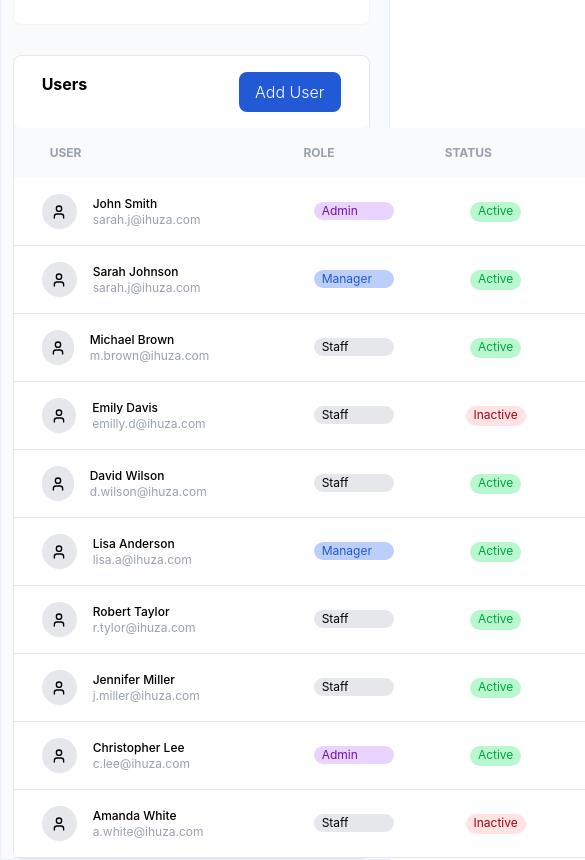
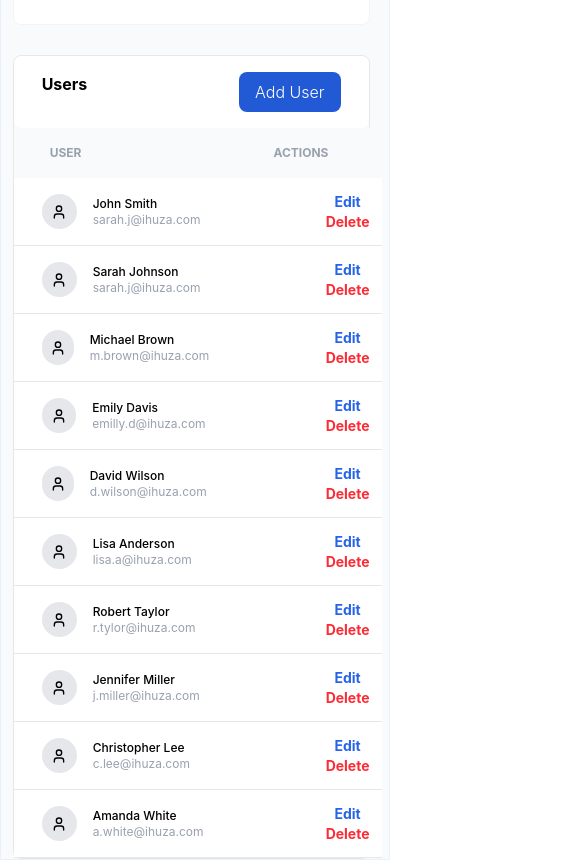
Before and after one commit to Philemon-ndayishimiye/Dashboard-React, a React (Vite) app in the folder dashboard/: page / in a window 390 px wide. Shown: the part 1380-2240 px from the top of the page, 585 px wide, since content can reach past the window. Built offline with nearby package versions, Linux system fonts and the light colour scheme.

Commit message:
mobile responsiveness

```diff
--- a/dashboard/src/component/Menu.jsx
+++ b/dashboard/src/component/Menu.jsx
@@ -10,12 +10,18 @@ import { IoSettingsOutline } from "react-icons/io5";
 import { IoIosNotificationsOutline } from "react-icons/io";
 import { FiLogOut } from "react-icons/fi";
 import MenuComponent from "./MenuComponent";
+import { LuMoon } from "react-icons/lu";
+import { FiSun } from "react-icons/fi";
 
 export default function Menu() {
-  const { theme } = useTheme();
+  const { theme, HandleTheme } = useTheme();
   const { user } = useUser();
   return (
-    <div className="absolute top-[80px] left-0 w-full bg-primarycolor-200 z-50 py-3 px-2">
+    <div
+      className={`absolute top-[80px] left-0 w-full z-50 py-3 px-2 ${
+        theme === "light" ? " bg-primarycolor-200" : "bg-gray-900"
+      }`}
+    >
       <div className="flex gap-4 ">
         <div className=" cursor-pointer bg-primarycolor-500 flex justify-center items-center w-[40px] h-[40px] rounded-md  ">
           {" "}
@@ -100,6 +106,24 @@ export default function Menu() {
           category={"Logout"}
           variant="primary"
         />
+
+        <div>
+          {theme === "light" ? (
+            <LuMoon
+              className={` pt-[20px] text-[40px] ${
+                theme === "light" ? "text-gray-600" : "text-white"
+              }`}
+              onClick={HandleTheme}
+            />
+          ) : (
+            <FiSun
+              className={` text-[40px] pt-[20px]  ${
+                theme === "light" ? "text-gray-600" : "text-white"
+              }`}
+              onClick={HandleTheme}
+            />
+          )}
+        </div>
       </div>
     </div>
   );
--- a/dashboard/src/component/Navigation.jsx
+++ b/dashboard/src/component/Navigation.jsx
@@ -84,16 +84,24 @@ export default function Navigation() {
           <LuUser className="text-white" />{" "}
         </div>
 
-        <div className="max-sm:block max-md:hidden max-lg:hidden max-xl:hidden max-2xl:hidden ">
+        <div className="max-sm:block max-md:hidden max-lg:hidden max-xl:hidden max-2xl:hidden  flex">
           {open ? (
-            <MdClose className="text-3xl" onClick={handleMenu} />
+            <MdClose
+              className={`text-3xl ${
+                theme === "light" ? "text-black" : "text-white"
+              }`}
+              onClick={handleMenu}
+            />
           ) : (
-            <IoMdMenu className="text-3xl" onClick={handleMenu} />
+            <IoMdMenu
+              className={`text-3xl ${
+                theme === "light" ? "text-black" : "text-white"
+              }`}
+              onClick={handleMenu}
+            />
           )}
 
-          {
-            open&&(<Menu/>)
-          }
+          {open && <Menu />}
         </div>
       </div>
     </div>
--- a/dashboard/src/component/Rowdata.jsx
+++ b/dashboard/src/component/Rowdata.jsx
@@ -38,19 +38,19 @@ export default function Rowdata({
         </div>
       </div>
       <div className="flex gap-[72px]">
-        <div className="text-left w-[80px] ">
+        <div className="text-left w-[80px] max-sm:hidden">
           <Role label={role} variant={Rolevariant} />
         </div>
 
-        <div className=" flex justify-center w-[60px]">
+        <div className=" flex justify-center w-[60px] max-sm:hidden">
           <Status label={status} variant={statusVariant} />
         </div>
 
-        <div className="w-[90px]">
+        <div className="w-[90px] max-sm:hidden">
           <p className="text-sm text-gray-400">2 hours ago</p>
         </div>
 
-        <div className="flex gap-4 mx-3">
+        <div className="flex gap-4 mx-3 max-sm:flex-col max-sm:gap-0">
           <Button label={"Edit"} variant={"edit"} />
           <Button label={"Delete"} variant={"delete"} />
         </div>
--- a/dashboard/src/component/Usertable.jsx
+++ b/dashboard/src/component/Usertable.jsx
@@ -116,16 +116,16 @@ export default function Usertable() {
               <th className="  px-3 text-[12px] text-gray-400 uppercase py-4">
                 User
               </th>
-              <th className=" pl-[210px] text-[12px] text-gray-400 uppercase py-4 ">
+              <th className="  pl-[210px] text-[12px] text-gray-400 uppercase py-4 max-sm:hidden">
                 Role
               </th>
-              <th className="pl-[110px] text-[12px] text-gray-400 uppercase py-4">
+              <th className="pl-[110px] text-[12px] text-gray-400 uppercase py-4 max-sm:hidden">
                 Status
               </th>
-              <th className=" pl-[95px] text-[12px] text-gray-400 uppercase py-4 ">
+              <th className=" pl-[95px] text-[12px] text-gray-400 uppercase py-4 max-sm:hidden">
                 Last Login
               </th>
-              <th className="pl-[80px] text-[12px] text-gray-400 uppercase py-4">
+              <th className="pl-[80px] text-[12px] text-gray-400 uppercase py-4 max-sm:flex-col max-sm:pl-[180px]">
                 Actions
               </th>
             </tr>
```
